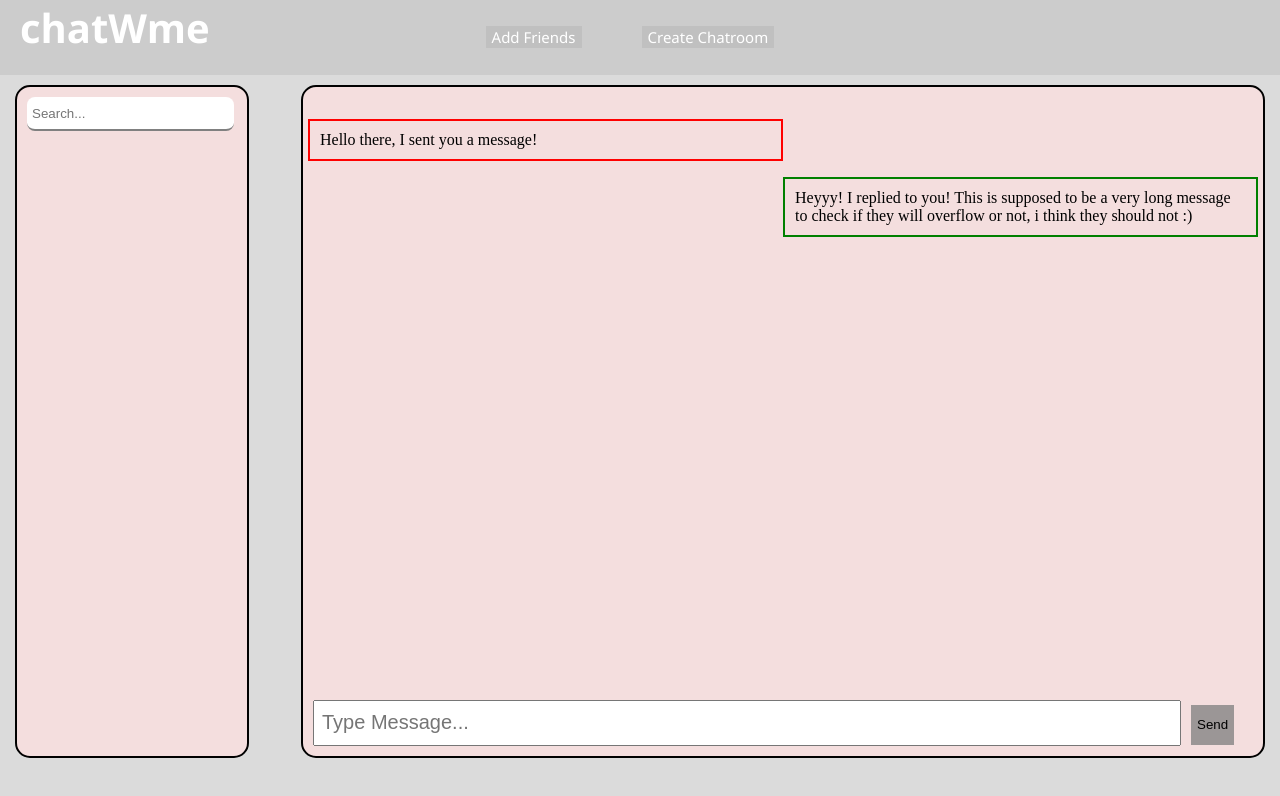
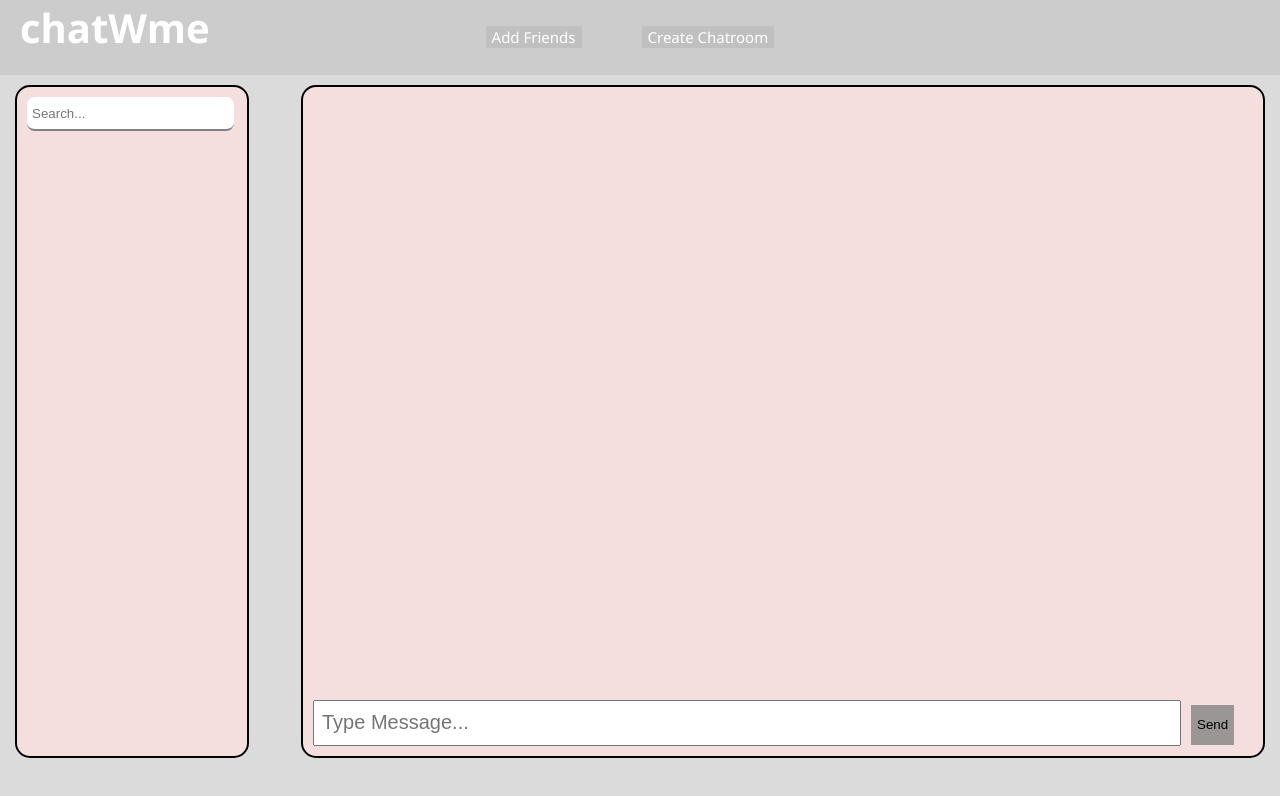
Before and after one commit to Kareem404/chatWme, a React (Vite) app in the folder Client/: page /chats in a window 1280 px wide. Shown: the top 796 px of the page. Built offline with nearby package versions, Linux system fonts and the light colour scheme; no server answers.

Commit message:
Added clients ability to chat

```diff
--- a/Client/src/Chatroom.jsx
+++ b/Client/src/Chatroom.jsx
@@ -1,12 +1,15 @@
 import React from "react";
-import { useState, useRef } from "react";
+import { useState, useEffect } from "react";
 
 import './Chatroom.css'
-import { event } from "jquery";
+import { socket } from "./chats.jsx";
 
+export default function Chatroom (props){
 
+    const [messages, setMessages] = useState([]);
+    const [currentMessage, setCurrentMessage] = useState("");
 
-export const loadRoomMsgs = async room_id =>{
+    const loadRoomMsgs =  room_id =>{
         // for now, just delete all the msgs
 
         setMessages([])
@@ -15,13 +18,21 @@ export const loadRoomMsgs = async room_id =>{
         // To display: SetMessages to the array of messages retrieved from the server.
         // it will be a loop to determine if the user sent or recieved the message.
         // invoke either functions createRecivedMsg or createSentMsg.
-
     }
 
-export default function Chatroom (){
+    const handleMessageRecievedEvent = msg =>{
+        const recievedMsgJsx = createRecievedMsg(msg);
+        setMessages(currentMsgs =>[...currentMsgs, recievedMsgJsx]);
+    }
 
-    const [messages, setMessages] = useState([]);
-    const [currentMessage, setCurrentMessage] = useState("");
+    useEffect(()=>{
+        loadRoomMsgs(props.roomId);
+
+        socket.on('msg-recieved', handleMessageRecievedEvent)
+        return () =>{
+            socket.off('msg-recieved', handleMessageRecievedEvent)
+        }
+    }, [props.roomId])
 
 
     const createSentMsg = msg =>{
@@ -55,8 +66,11 @@ export default function Chatroom (){
         const sentMsgJSx = createSentMsg(msg);
         document.getElementById('input-msg').value = ""
         setCurrentMessage("");
+        socket.emit('msg-sent', msg, props.userId, props.roomId.toString());
+
         setMessages(currentMsgs => [...currentMsgs, sentMsgJSx]);
     }
+
 
     return (
         <div className="chatroom-div">
@@ -67,18 +81,6 @@ export default function Chatroom (){
                 </p>
             </div>
             <div className="messages-div">
-                <div className="message-recived-div">
-                    <p className="message-recived">
-                        Hello there, I sent you a message!
-                    </p>
-                </div>
-                <div className="message-sent-div">
-                    <p className="message-sent">
-                        Heyyy! I replied to you! This is supposed to be a very long message to
-                        check if they will overflow or not, i think they should not :)
-                    </p>
-                </div>
-
                     {messages}
             </div>
 
--- a/Client/src/Chats.jsx
+++ b/Client/src/Chats.jsx
@@ -9,8 +9,6 @@ import 'bootstrap'
 import Chatroom from "./Chatroom.jsx";
 
 import { io } from 'socket.io-client'
-
-import { loadRoomMsgs } from "./Chatroom.jsx";
 
 export const socket = io("ws://localhost:3001");
 
@@ -25,6 +23,10 @@ export default function Chats(){
     const user_id = queryParams.get("id"); // Get the user_id from query parameters
 
 
+    const [chatsToDisplay, setChatsToDisplay] = useState([]); // Use state to hold the chats
+
+    const [currentRoomId, setCurrentRoomId] = useState(0);
+
     // function to load chats: send the id from the database and retrieve the chat content.
     const fetchChats = async ()=>{
         // send the ID to the database and retrive chat info using a get request.
@@ -37,7 +39,7 @@ export default function Chats(){
 
     const joinSocketRoom = (room_id) =>{
         socket.emit('client-join-room', room_id);
-        loadRoomMsgs(room_id);
+        setCurrentRoomId(room_id)
     }
 
     const chatDataJSX = async () =>{
@@ -54,7 +56,6 @@ export default function Chats(){
         }
         return chatData;
     }
-    const [chatsToDisplay, setChatsToDisplay] = useState([]); // Use state to hold the chats
 
     useEffect(()=>{
         //$('body').css('background-color', 'white')
@@ -87,7 +88,7 @@ export default function Chats(){
             </div>
 
 
-            <Chatroom />
+            <Chatroom roomId = {currentRoomId} userId = {user_id}/>
 
         </div>
     )
```
Also changed, not shown: 1 other file (tests, documents, lock files or other folders). Lines whose indentation alone changed are shown as unchanged.
